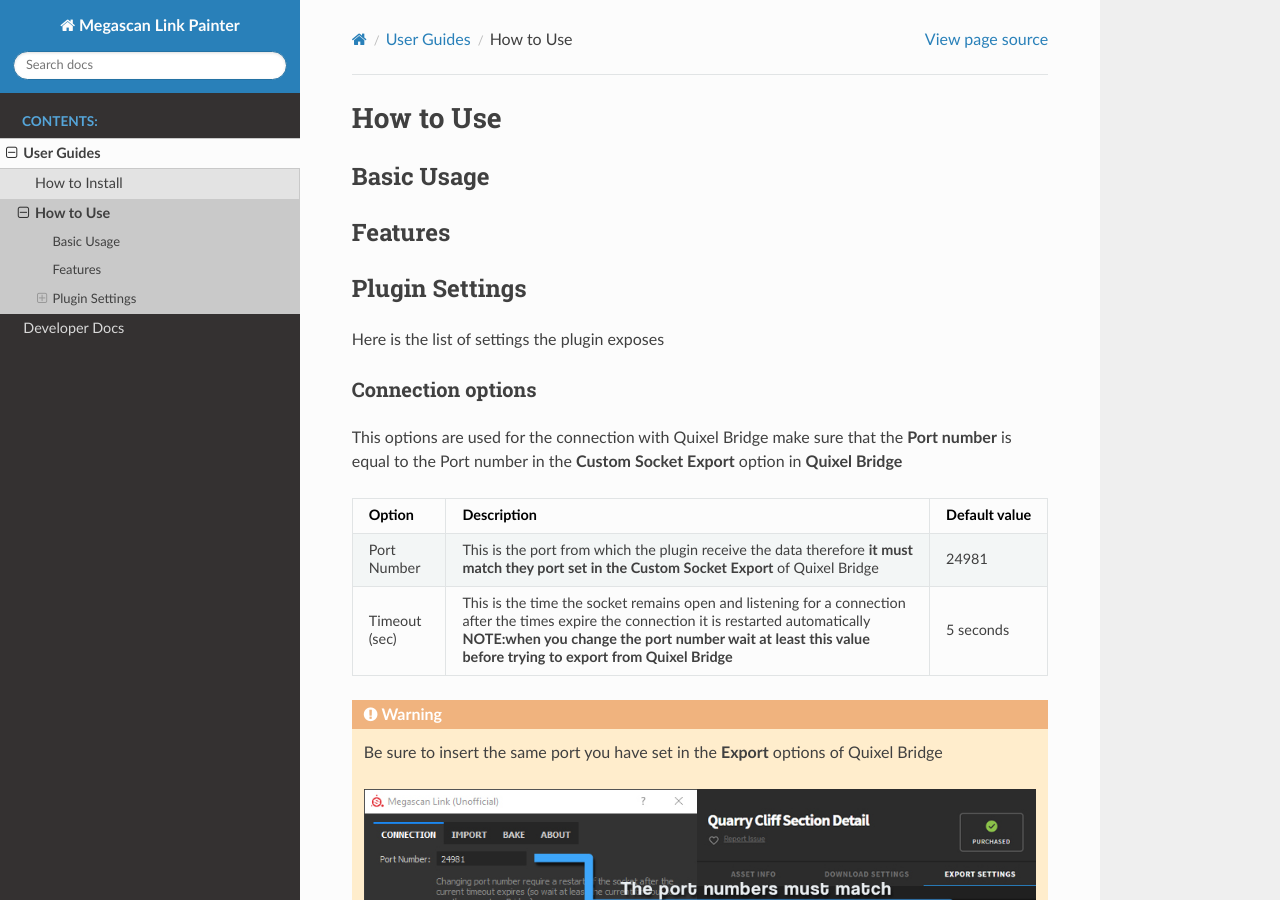
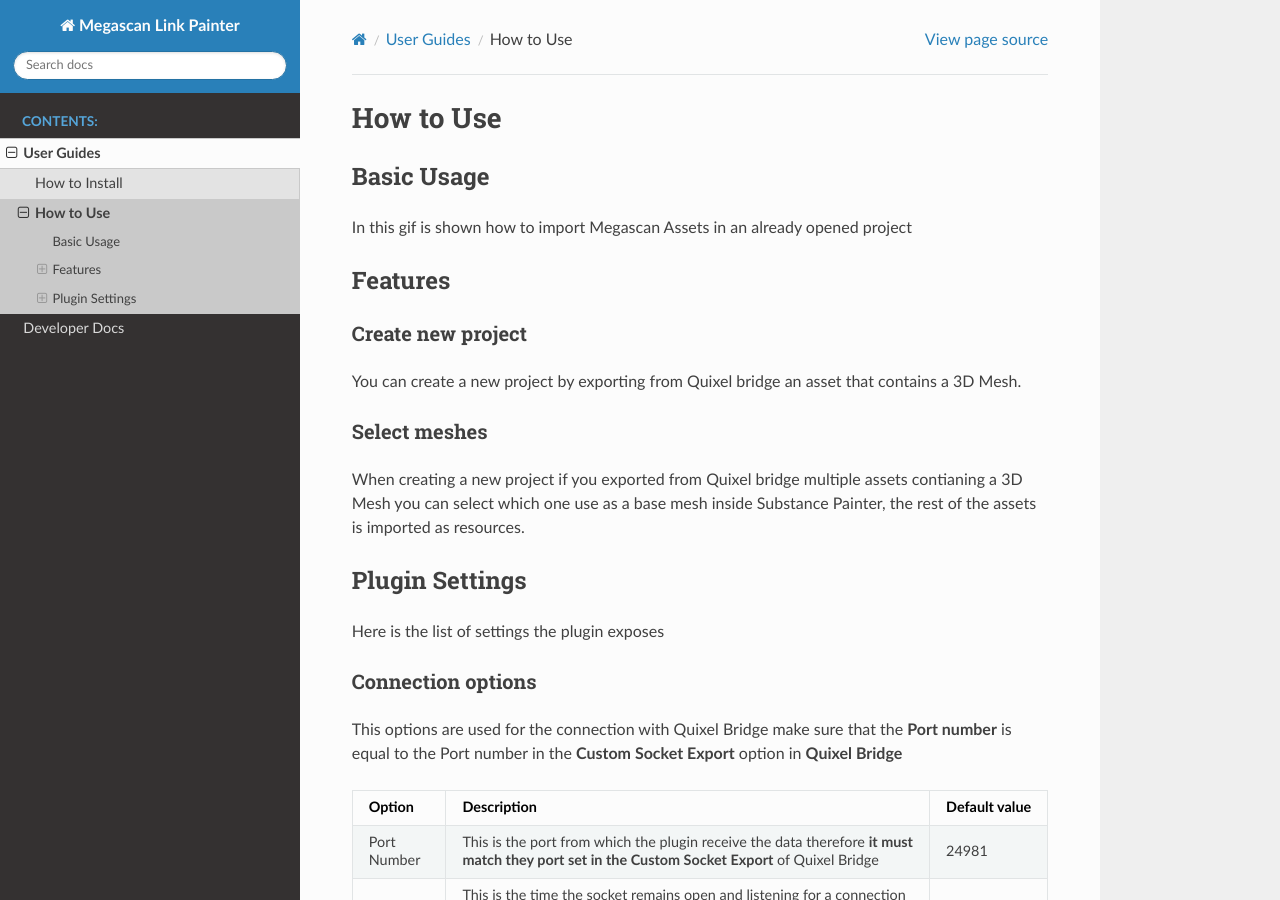
Before and after one commit to Raider-Arts/painter-megascan-link, a Sphinx documentation site: the page built from doc/user_guide_usage.md, in a window 1280 px wide and 900 px high. Built offline with Sphinx 7.4.7 and the Read the Docs theme 2.0.0, drawn with Linux system fonts in a browser that asks for light colours.

Commit message:
[GLOBAL] Added docs for basic usage and features (missing only the gifs)

```diff
--- a/doc/user_guide_usage.md
+++ b/doc/user_guide_usage.md
@@ -1,8 +1,15 @@
 # How to Use
 
 ## Basic Usage
+In this gif is shown how to import Megascan Assets in an already opened project
 
 ## Features
+
+### Create new project
+You can create a new project by exporting from Quixel bridge an asset that contains a 3D Mesh.
+
+### Select meshes
+When creating a new project if you exported from Quixel bridge multiple assets contianing a 3D Mesh you can select which one use as a base mesh inside Substance Painter, the rest of the assets is imported as resources.
 
 ## Plugin Settings
 Here is the list of settings the plugin exposes
```
